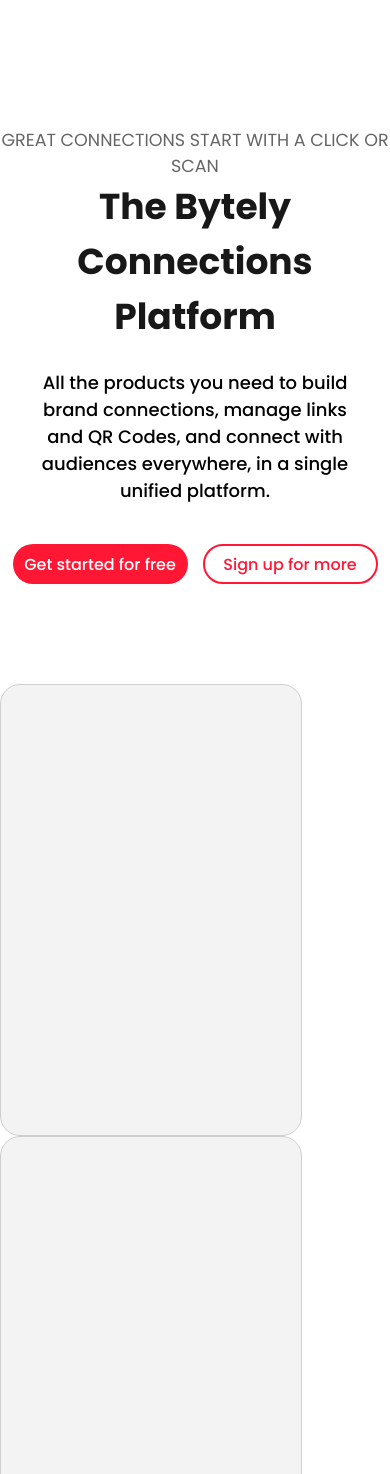
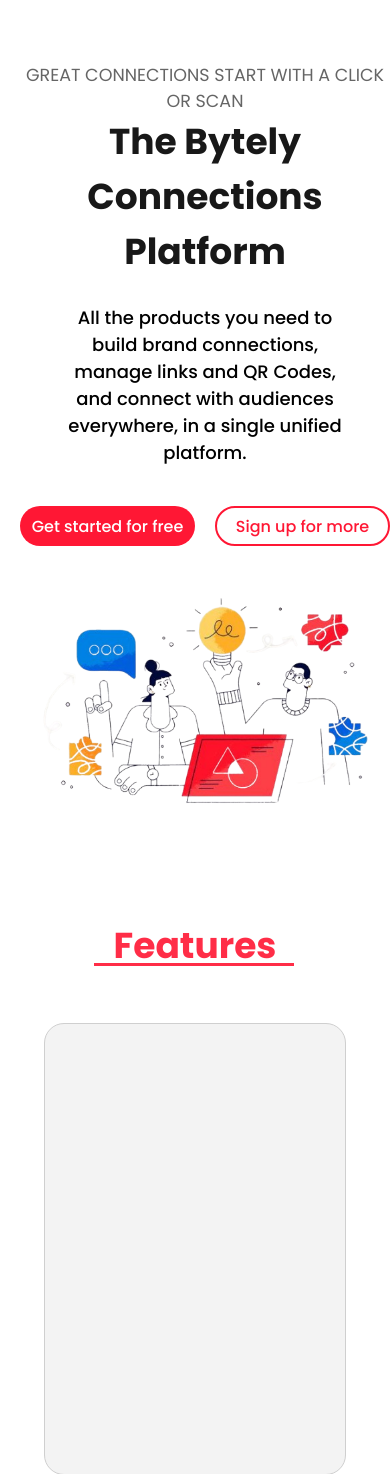
Before and after one commit to genc-v/url-shortener-web-sem-3-ubt, a PHP site: page /pages/dashboard/dashboard.php in a window 390 px wide; the page is wider, and only the part inside the window is pictured. Shown: the part 71-1545 px from the top of that part. Run offline with PHP 8.4, Linux system fonts and the light colour scheme; some web fonts are replaced.

Commit message:
estheticts

```diff
--- a/pages/dashboard/dashboard.css
+++ b/pages/dashboard/dashboard.css
@@ -12,6 +12,12 @@
 .hero {
   width: 100%;
   display: flex;
+  align-items: center;
+}
+
+.hero-text {
+  width: 50%;
+  display: flex;
   flex-direction: column;
   align-items: center;
 }
@@ -22,7 +28,7 @@
   text-transform: uppercase;
 }
 
-.hero > h1,
+.hero > .hero-text > h1,
 p {
   width: 100%;
   text-align: center;
@@ -39,7 +45,7 @@ p {
 .buttonContainer {
   width: 100%;
   margin-top: 30px;
-  gap: 15px;
+  gap: 20px;
   justify-content: center;
   display: flex;
   flex-wrap: wrap;
@@ -51,10 +57,44 @@ p {
   margin-top: 10px;
 }
 
+.hero-image {
+  width: 50%;
+  overflow: hidden;
+}
+
+.hero-image > img {
+  width: 100%;
+  scale: 1.2;
+}
+
 .features {
   margin-top: 100px;
   display: flex;
+  flex-direction: column;
   justify-content: space-around;
+  gap: 50px;
+}
+
+.features > h1 {
+  position: relative;
+  width: 100%;
+  text-align: center;
+  color: var(--blue);
+}
+
+.features > h1::before {
+  content: "";
+  position: absolute;
+  width: 200px;
+  height: 3px;
+  translate: -20px 45px;
+  background: var(--blue);
+}
+
+.cards-container {
+  display: flex;
+  justify-content: center;
+  gap: 50px;
 }
 
 .card {
@@ -66,12 +106,26 @@ p {
 }
 
 @media (max-width: 757px) {
+  .content-container {
+    margin-top: 50px;
+  }
+  .hero {
+    flex-direction: column;
+    padding: 10px;
+    gap: 50px;
+  }
+
+  .hero > .hero-text,
+  .hero-image {
+    width: 95%;
+  }
   .content {
     width: 100%;
   }
 
-  .features {
+  .cards-container {
     flex-direction: column;
+    align-items: center;
   }
 
   .buttonContainer > a > button {
--- a/pages/dashboard/dashboard.php
+++ b/pages/dashboard/dashboard.php
@@ -24,6 +24,7 @@
     <div class="content-container">
         <div class="content">
             <div class="hero">
+                <div class="hero-text">
                     <p class="slogan">Great Connections Start with a click OR SCAN</p>
                     <h1>The Bytely Connections Platform</h1>
                     <p class="text">All the products you need to build brand connections, manage links and QR Codes, and
@@ -32,17 +33,26 @@
 
                     <div class="buttonContainer">
                         <a href="../dashboard/dashboard.php"><button>Get started for free</button></a>
-                    <a href="../Login-Register/register.php"><button class="buttonClear">Sign up for more</button></a>
+                        <a href="../Login-Register/register.php"><button class="buttonClear">Sign up for
+                                more</button></a>
                     </div>
                 </div>
 
+                <div class="hero-image"><img src="../../assets\images\png\dashboard-image.png" alt=""></div>
+            </div>
+
             <div class="features">
+                <h1>Features</h1>
+                <div class="cards-container">
                     <div class="card">
                         <div class="card-top"></div>
                         <div class="card-bottom"></div>
                     </div>
                     <div class="card"></div>
                     <div class="card"></div>
+                </div>
+
+
             </div>
 
 
```
Also changed, not shown: assets/images/png/dashboard-image.png (added). Lines whose indentation alone changed are shown as unchanged.
